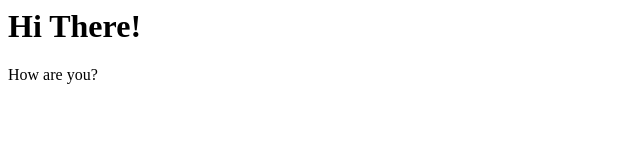
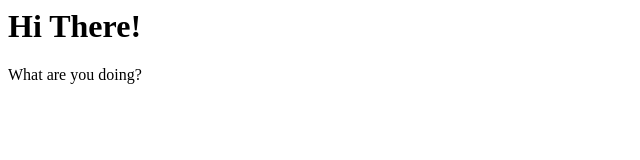
Before and after one commit to parinaziii013/random-numbers, a plain HTML site: page index.html in a window 1280 px wide. Shown: the full height of the page, 0-640 px from the left. Drawn offline with Linux system fonts and the light colour scheme.

Commit message:
added 3 files

```diff
--- a/index.html
+++ b/index.html
@@ -4,7 +4,7 @@
 		Hi There!
 	</h1>
 	<p>
-		How are you?
+		What are you doing?
 	</p>
 </body>
 </html>
```
Also changed, not shown: page1.html (added, +1 -0 lines), page2.html (added, +1 -0 lines), page3.html (added, +1 -0 lines).
